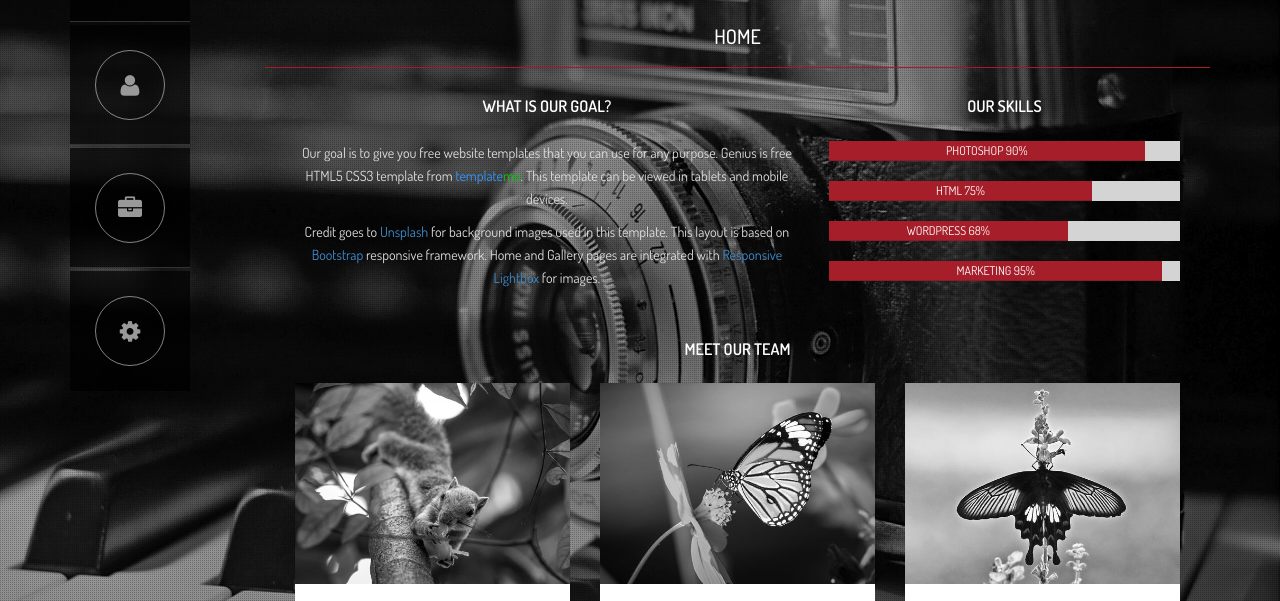
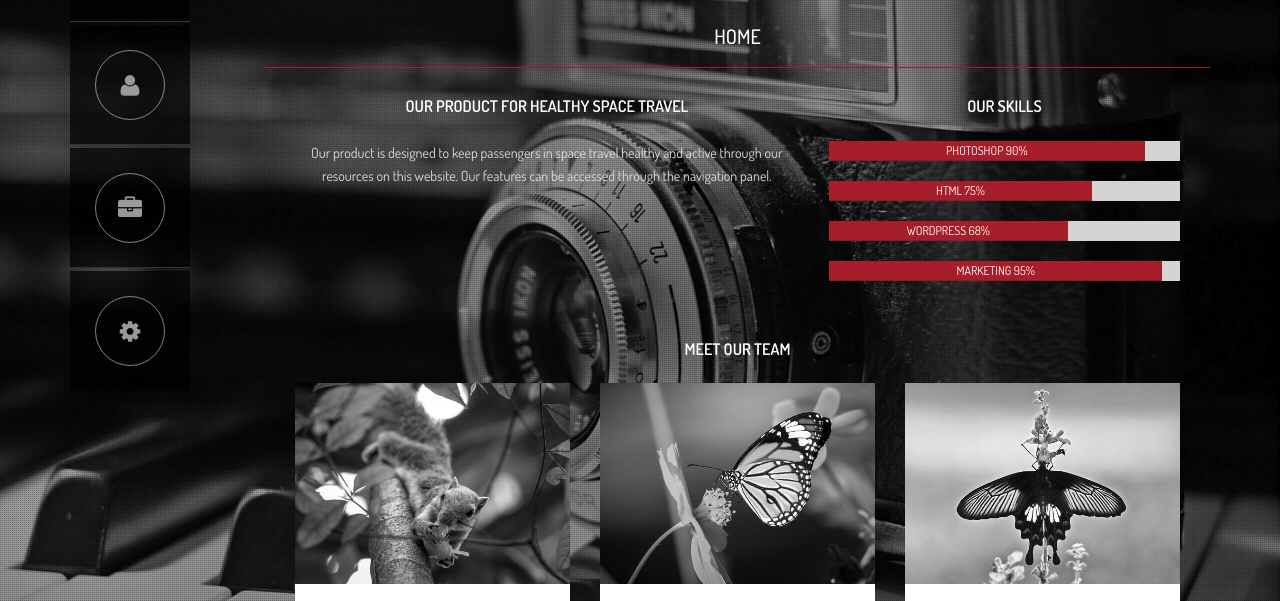
Before and after one commit to theDe-bugger/Wolf-Hacks, a plain HTML site: page index.html in a window 1280 px wide. Shown: the part 178-779 px from the top of the page. Drawn offline with Linux system fonts and the light colour scheme; a script that the page names is missing.

Commit message:
Update index.html

```diff
--- a/index.html
+++ b/index.html
@@ -96,9 +96,9 @@ http://www.templatemo.com/tm-402-genius
                             <div class="content-inner">
                                 <div class="row">
                                     <div class="col-md-7">
-                                        <h3 class="widget-title">What is our goal?</h3>
-                                        <p>Our goal is to give you free website templates that you can use for any purpose. Genius is free HTML5 CSS3 template from <span class="blue">template</span><span class="green">mo</span>. This template can be viewed in tablets and mobile devices.</p>
-                                        <p>Credit goes to <a rel="nofollow" href="http://unsplash.com">Unsplash</a> for background images used in this template. This layout is based on <a rel="nofollow" href="http://getbootstrap.com">Bootstrap</a> responsive framework. Home and Gallery pages are integrated with <a rel="nofollow" href="https://github.com/duncanmcdougall/Responsive-Lightbox">Responsive Lightbox</a> for images.</p>
+                                        <h3 class="widget-title">Our product for healthy space travel</h3>
+                                        <p>Our product is designed to keep passengers in space travel healthy and active through our resources on this website. Our features can be accessed through the navigation panel. </p>
+                                       <!--<p>Credit goes to <a rel="nofollow" href="http://unsplash.com">Unsplash</a> for background images used in this template. This layout is based on <a rel="nofollow" href="http://getbootstrap.com">Bootstrap</a> responsive framework. Home and Gallery pages are integrated with <a rel="nofollow" href="https://github.com/duncanmcdougall/Responsive-Lightbox">Responsive Lightbox</a> for images.</p>-->
                                     </div> <!-- /.col-md-7 -->
                                     <div class="col-md-5">
                                         <h3 class="widget-title">Our Skills</h3>
```
